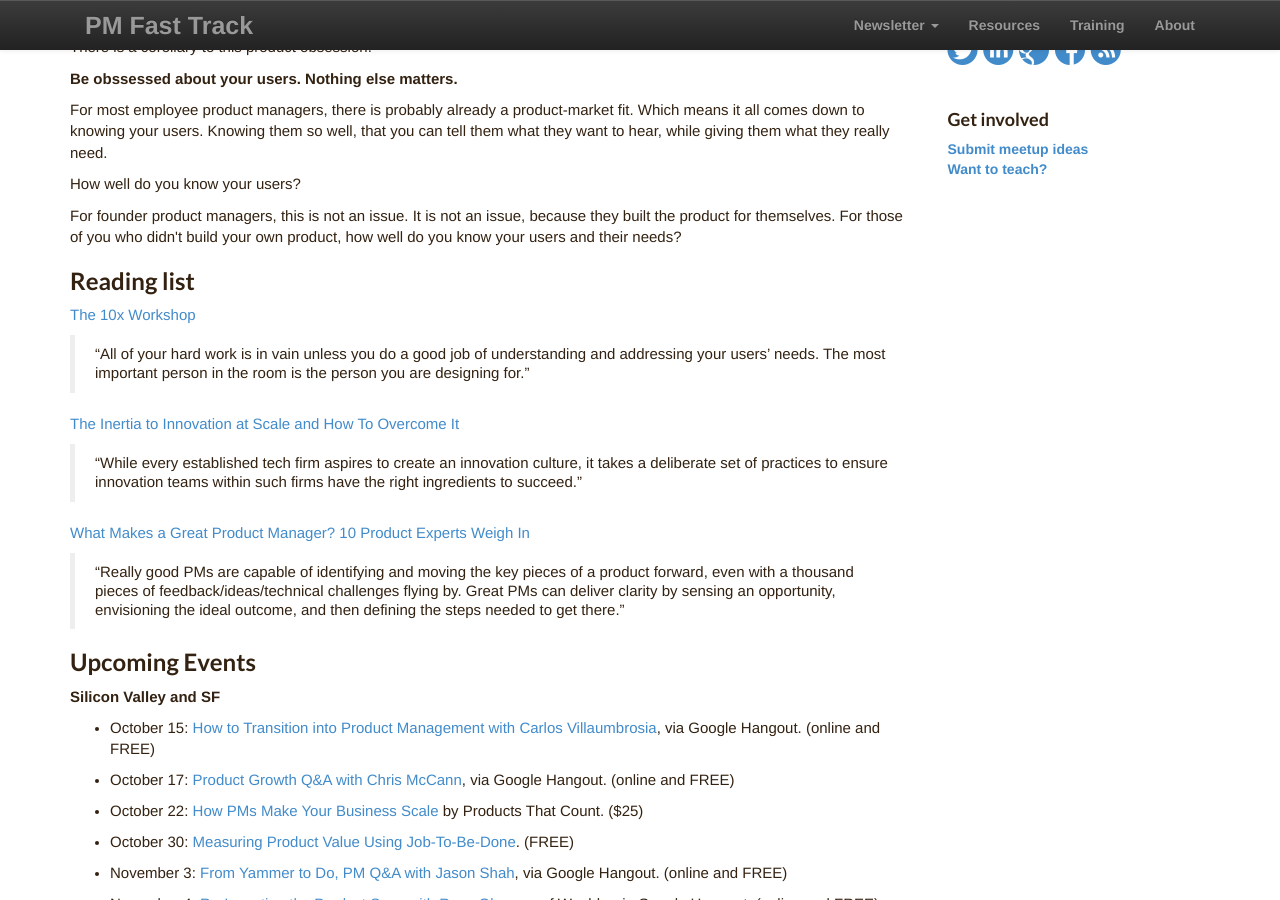
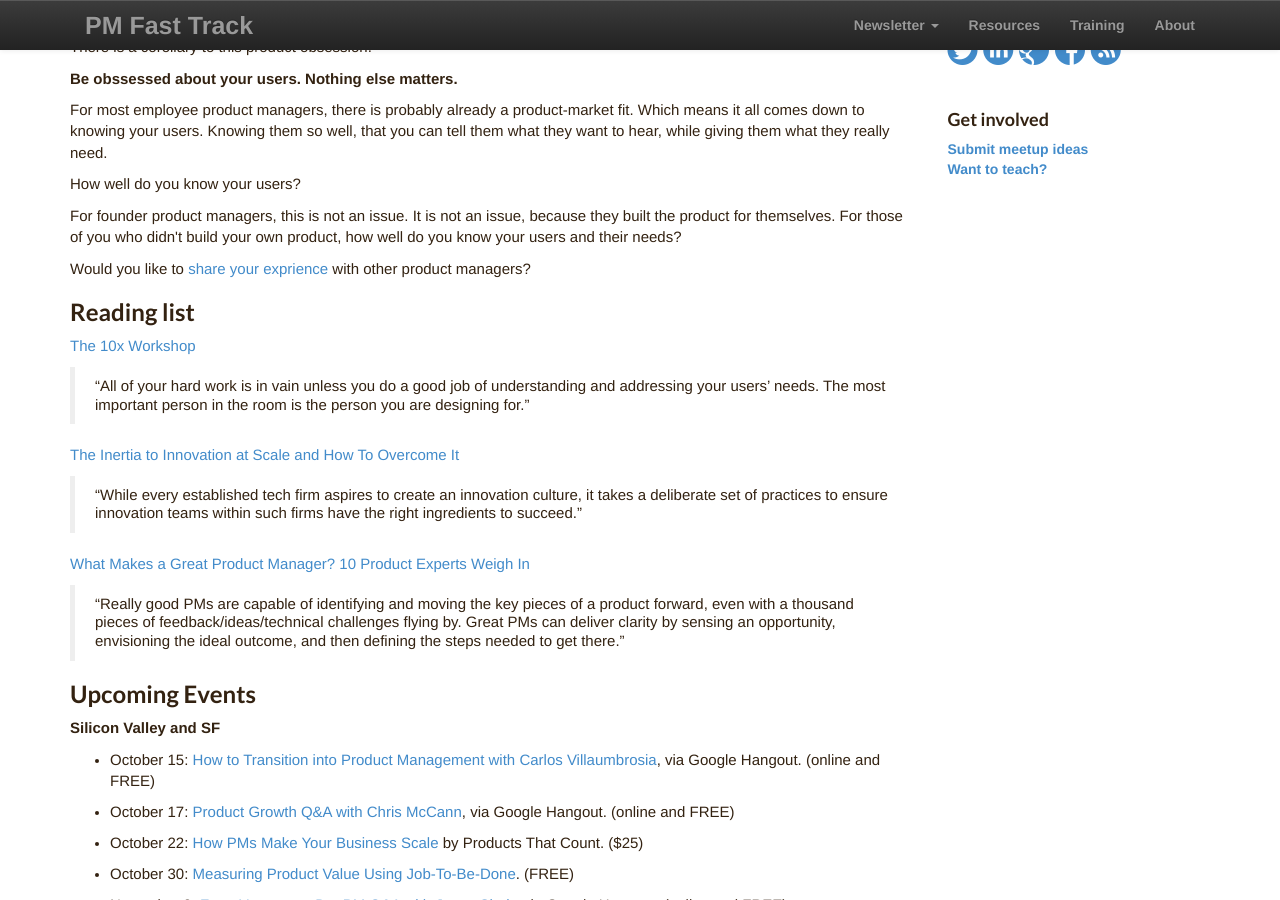
Before and after one commit to productmanagers/productmanagers.github.io, a Jekyll site: the page built from blog/_posts/2014-10-13-weekly28.md, in a window 1280 px wide and 900 px high, scrolled down 510 px. Built offline with Jekyll 4.4.1, drawn with Linux system fonts in a browser that asks for light colours; nearby versions of some CDN libraries; comment, search, counter and statistics services are not loaded.

Commit message:
corrected

```diff
--- a/blog/_posts/2014-10-13-weekly28.md
+++ b/blog/_posts/2014-10-13-weekly28.md
@@ -33,6 +33,8 @@ How well do you know your users?
 
 For founder product managers, this is not an issue.  It is not an issue, because they built the product for themselves.  For those of you who didn\'t build your own product, how well do you know your users and their needs?
 
+Would you like to <a target="_" href="https://pmfasttrack.wufoo.com/forms/teaching-via-hangout/">share your exprience</a> with other product managers?
+
 ###Reading list
 
 <a target="_" href="https://medium.com/@jbeltowska/the-10x-workshop-1cd67cd3c56c">The 10x Workshop</a>
```
